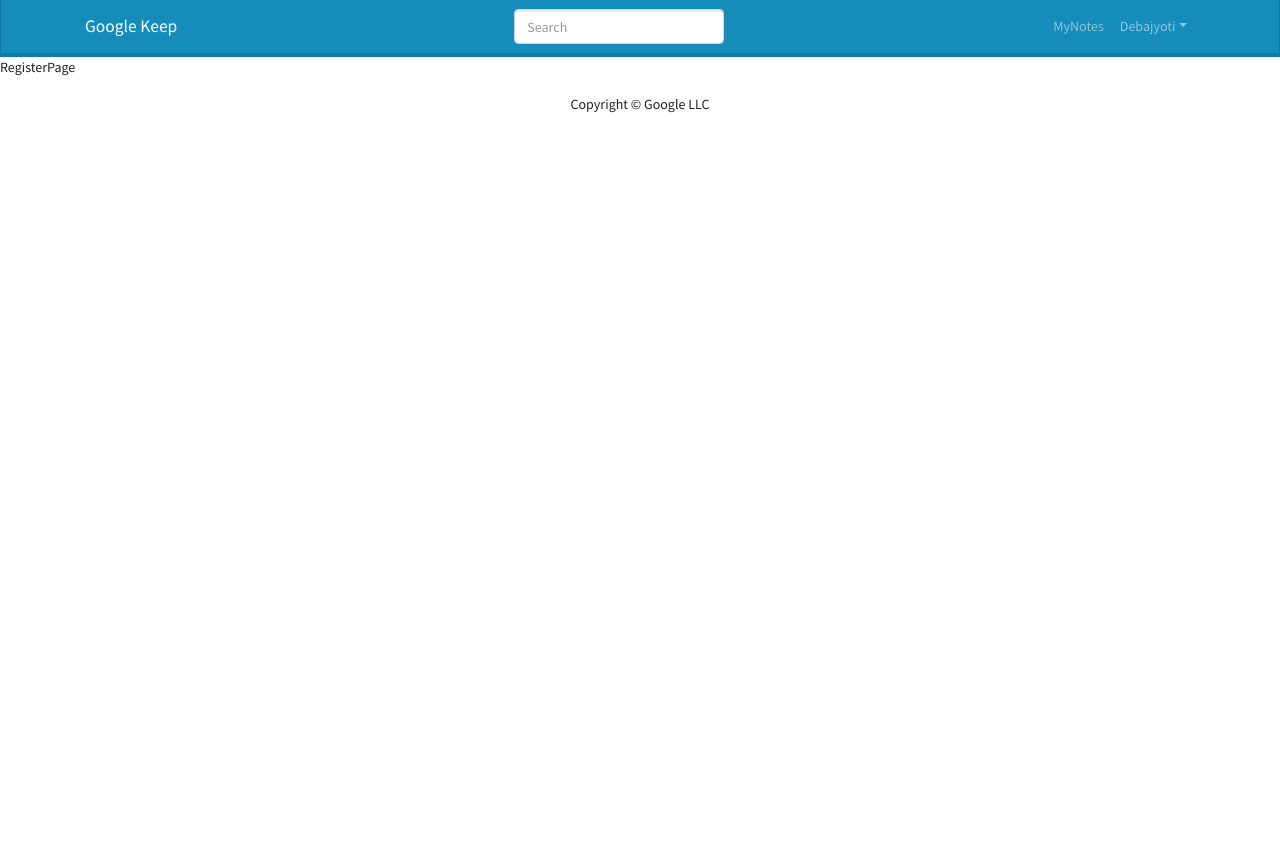
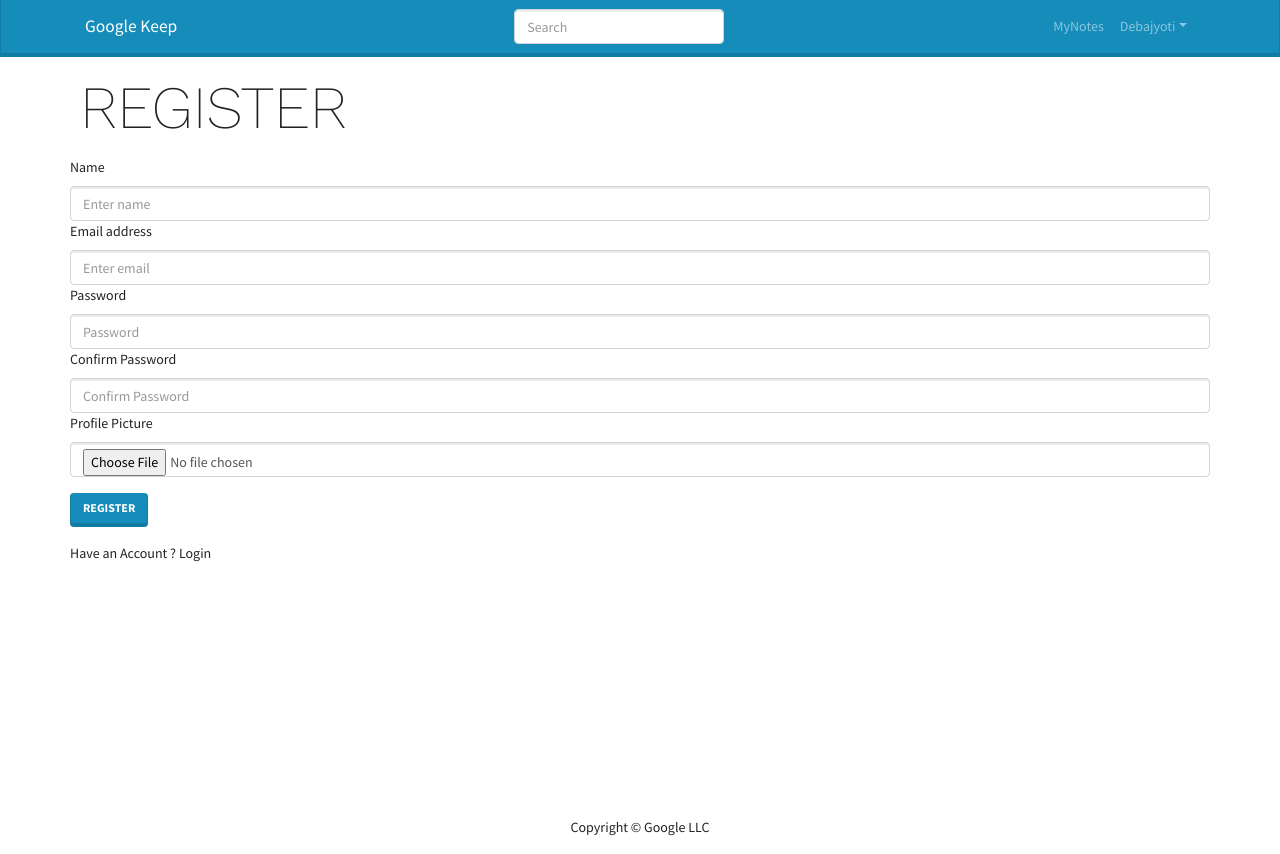
Before and after one commit to debajyoti2050/Google-Keep-Clone, a React (Create React App) app in the folder frontend/: page /register in a window 1280 px wide. Before the commit the page ends 800 px from the top, so only its background shows below. Built offline with nearby package versions, Linux system fonts and the light colour scheme.

Commit message:
register user and logout functionality

```diff
--- a/frontend/src/components/Header/Header.jsx
+++ b/frontend/src/components/Header/Header.jsx
@@ -5,9 +5,10 @@
 import NavDropdown from "react-bootstrap/NavDropdown";
 import Form from "react-bootstrap/Form";
 import FormControl from "react-bootstrap/FormControl";
-import { Link } from "react-router-dom";
+import { Link, useHistory } from "react-router-dom";
 
 function Header() {
+  const history = useHistory();
   return (
     <Navbar bg="primary" expand="lg" variant="dark">
       <Container>
@@ -34,7 +35,10 @@
               <NavDropdown.Item href="#action/3.1">My Profile</NavDropdown.Item>
 
               <NavDropdown.Divider />
-              <NavDropdown.Item href="#action/3.4">Logout</NavDropdown.Item>
+              <NavDropdown.Item onClick={()=>{
+                localStorage.removeItem('userInfo')
+                history.push('/')
+              }}>Logout</NavDropdown.Item>
             </NavDropdown>
           </Nav>
         </Navbar.Collapse>
--- a/frontend/src/screens/RegisterPage/RegisterPage.jsx
+++ b/frontend/src/screens/RegisterPage/RegisterPage.jsx
@@ -1,9 +1,156 @@
-import React from 'react'
+import axios from "axios";
+import { useState } from "react";
+import { Button, Col, Form, Row } from "react-bootstrap";
+import { Link } from "react-router-dom";
+import ErrorMessage from "../../components/ErrorMessage";
+import Loading from "../../components/Loading";
+import MainScreen from "../../components/MainScreen";
 
-const RegisterPage = () => {
+const RegisterPage = ({history}) => {
+
+    const [email, setEmail] = useState("");
+    const [name, setName] = useState("");
+    const [pic, setPic] = useState(
+      "https://icon-library.com/images/anonymous-avatar-icon/anonymous-avatar-icon-25.jpg"
+    );
+    const [password, setPassword] = useState("");
+    const [confirmpassword, setConfirmPassword] = useState("");
+    const [message, setMessage] = useState(null);
+    const [picMessage, setPicMessage] = useState(null);
+    const [error, setError] = useState(null);
+    const [loading, setLoading] = useState(false);
+
+    const submitHandler = async (e) => {
+        e.preventDefault()
+
+        if(password !== confirmpassword){
+            setMessage("Passwords do not match")
+        }else{
+            setMessage(null)
+            try{
+                const config = {
+                    headers:{
+                        "Content-Type":"application/json"
+                    }
+                }
+                setLoading(true)
+                const {data} = await axios.post('/api/users',{name,email,password,pic},config)
+                console.log(data);
+                setLoading(false)
+                localStorage.setItem('userInfo',JSON.stringify(data))
+
+            }catch(error){
+                setError(error.response.data.message)
+                setLoading(false)
+            }
+        }
+
+    }
+
+    const postDetails = (pics) => {
+        if (!pics) {
+          return setPicMessage("Please select an image");
+        }
+        setPicMessage(null);
+        if (pics.type === "image/jpeg" || pics.type === "image/png") {
+          const data = new FormData();
+          data.append("file", pics);
+          data.append("upload_preset", "googlekeep");
+          data.append("cloud_name", "dth6hzkha");
+          fetch("https://api.cloudinary.com/v1_1/dth6hzkha/image/upload", {
+            method: "post",
+            body: data,
+          })
+            .then((res) => res.json())
+            .then((data) => {
+              console.log(data);
+              setPic(data.url.toString());
+            })
+            .catch((err) => {
+              console.log(err);
+            });
+        } else {
+          return setPicMessage("Please select an image file (png or jpeg)");
+        }
+      }
+
+
+
   return (
-    <div>RegisterPage</div>
-  )
-}
 
-export default RegisterPage
+    <MainScreen title="REGISTER">
+    <div className="loginContainer">
+      {error && <ErrorMessage variant="danger">{error}</ErrorMessage>}
+      {message && <ErrorMessage variant="danger">{message}</ErrorMessage>}
+      {loading && <Loading />}
+      <Form onSubmit={submitHandler}>
+        <Form.Group controlId="name">
+          <Form.Label>Name</Form.Label>
+          <Form.Control
+            type="name"
+            value={name}
+            placeholder="Enter name"
+            onChange={(e) => setName(e.target.value)}
+          />
+        </Form.Group>
+
+        <Form.Group controlId="formBasicEmail">
+          <Form.Label>Email address</Form.Label>
+          <Form.Control
+            type="email"
+            value={email}
+            placeholder="Enter email"
+            onChange={(e) => setEmail(e.target.value)}
+          />
+        </Form.Group>
+
+        <Form.Group controlId="formBasicPassword">
+          <Form.Label>Password</Form.Label>
+          <Form.Control
+            type="password"
+            value={password}
+            placeholder="Password"
+            onChange={(e) => setPassword(e.target.value)}
+          />
+        </Form.Group>
+
+        <Form.Group controlId="confirmPassword">
+          <Form.Label>Confirm Password</Form.Label>
+          <Form.Control
+            type="password"
+            value={confirmpassword}
+            placeholder="Confirm Password"
+            onChange={(e) => setConfirmPassword(e.target.value)}
+          />
+        </Form.Group>
+
+        {picMessage && (
+          <ErrorMessage variant="danger">{picMessage}</ErrorMessage>
+        )}
+        <Form.Group controlId="pic">
+          <Form.Label>Profile Picture</Form.Label>
+          <Form.Control
+            onChange={(e) => postDetails(e.target.files[0])}
+            // id="custom-file"
+            type="file"
+            label="Upload Profile Picture"
+            custom
+          />
+        </Form.Group>
+
+        <Button variant="primary" type="submit" className="mt-3">
+          Register
+        </Button>
+      </Form>
+      <Row className="py-3">
+        <Col>
+          Have an Account ? <Link to="/login">Login</Link>
+        </Col>
+      </Row>
+    </div>
+  </MainScreen>
+
+  );
+};
+
+export default RegisterPage;
```
